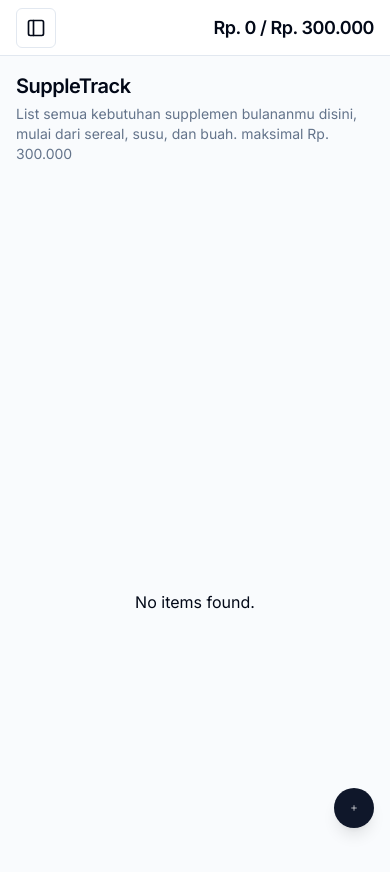
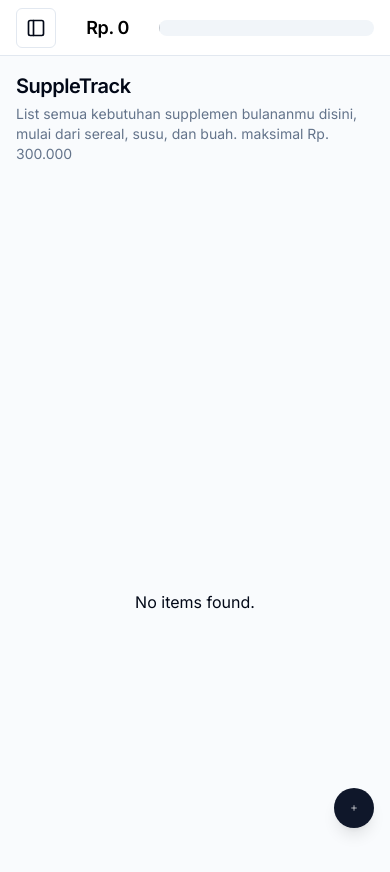
Before and after one commit to fleetimee/suplement-calc, a Next.js app: page / in a window 390 px wide. Shown: the top 872 px of the page. Built offline with nearby package versions, Linux system fonts and the light colour scheme.

Commit message:
Add @radix-ui/react-progress component and update MobileNavbar layout

```diff
--- a/package.json
+++ b/package.json
@@ -13,6 +13,7 @@
     "@radix-ui/react-dialog": "^1.0.5",
     "@radix-ui/react-dropdown-menu": "^2.0.6",
     "@radix-ui/react-label": "^2.0.2",
+    "@radix-ui/react-progress": "^1.0.3",
     "@radix-ui/react-slot": "^1.0.2",
     "@radix-ui/react-tooltip": "^1.0.7",
     "class-variance-authority": "^0.7.0",
--- a/src/app/(lobby)/layout.tsx
+++ b/src/app/(lobby)/layout.tsx
@@ -14,7 +14,7 @@ export default function IndexLayout({ children }: IndexLayoutProps) {
       <div className="w-full max-w-2xl">
         {/* <NavigationSidebar /> */}
 
-        <div className="flex flex-col sm:gap-4 sm:py-8 sm:pl-14">
+        <div className="flex flex-col sm:gap-9 sm:py-8 sm:pl-14">
           <MobileNavbar />
 
           <main className="grid flex-1 items-start gap-4 p-4 sm:px-6 sm:py-0 md:gap-8">
--- a/src/app/layout.tsx
+++ b/src/app/layout.tsx
@@ -12,7 +12,7 @@ const fontSans = FontSans({
 });
 
 export const metadata: Metadata = {
-  title: "Create Next App",
+  title: "SuppleTrack",
   description: "Generated by create next app",
 };
 
--- a/src/components/mobile-navbar.tsx
+++ b/src/components/mobile-navbar.tsx
@@ -13,9 +13,13 @@ import Link from "next/link";
 import { Sheet, SheetContent, SheetTrigger } from "@/components/ui/sheet";
 import { Button } from "./ui/button";
 import { useCartStore } from "@/providers/cart-store-provider";
+import { cn } from "@/lib/utils";
+import { Progress } from "./ui/progress";
 
 export function MobileNavbar() {
   const { total } = useCartStore((state) => state);
+
+  const progress = (total / 300000) * 100;
 
   return (
     <header className="sticky top-0 z-30 flex h-14 items-center gap-4 justify-between border-b bg-background px-4 sm:static sm:h-auto sm:border-0 sm:bg-transparent sm:px-6">
@@ -74,9 +78,18 @@ export function MobileNavbar() {
         </SheetContent>
       </Sheet>
 
-      <h1 className="text-lg font-semibold tracking-tight text-center sm:text-right">
-        Rp. {new Intl.NumberFormat("id-ID").format(total)} / Rp. 300.000
+      <h1
+        className={cn("text-lg font-semibold tracking-tight", {
+          "text-red-500": total >= 300000,
+          "text-orange-500": total < 300000 && total >= 300000 * 0.75,
+          "text-yellow-500": total < 300000 * 0.75 && total >= 300000 * 0.5,
+          "text-black": total < 300000 * 0.5,
+        })}
+      >
+        Rp. {new Intl.NumberFormat("id-ID").format(total)}
       </h1>
+
+      <Progress value={progress} className="w-[60%]" />
     </header>
   );
 }
--- /dev/null
+++ b/src/components/ui/progress.tsx
@@ -0,0 +1,28 @@
+"use client"
+
+import * as React from "react"
+import * as ProgressPrimitive from "@radix-ui/react-progress"
+
+import { cn } from "@/lib/utils"
+
+const Progress = React.forwardRef<
+  React.ElementRef<typeof ProgressPrimitive.Root>,
+  React.ComponentPropsWithoutRef<typeof ProgressPrimitive.Root>
+>(({ className, value, ...props }, ref) => (
+  <ProgressPrimitive.Root
+    ref={ref}
+    className={cn(
+      "relative h-4 w-full overflow-hidden rounded-full bg-secondary",
+      className
+    )}
+    {...props}
+  >
+    <ProgressPrimitive.Indicator
+      className="h-full w-full flex-1 bg-primary transition-all"
+      style={{ transform: `translateX(-${100 - (value || 0)}%)` }}
+    />
+  </ProgressPrimitive.Root>
+))
+Progress.displayName = ProgressPrimitive.Root.displayName
+
+export { Progress }
```
Also changed, not shown: 1 other file (tests, documents, lock files or other folders).
